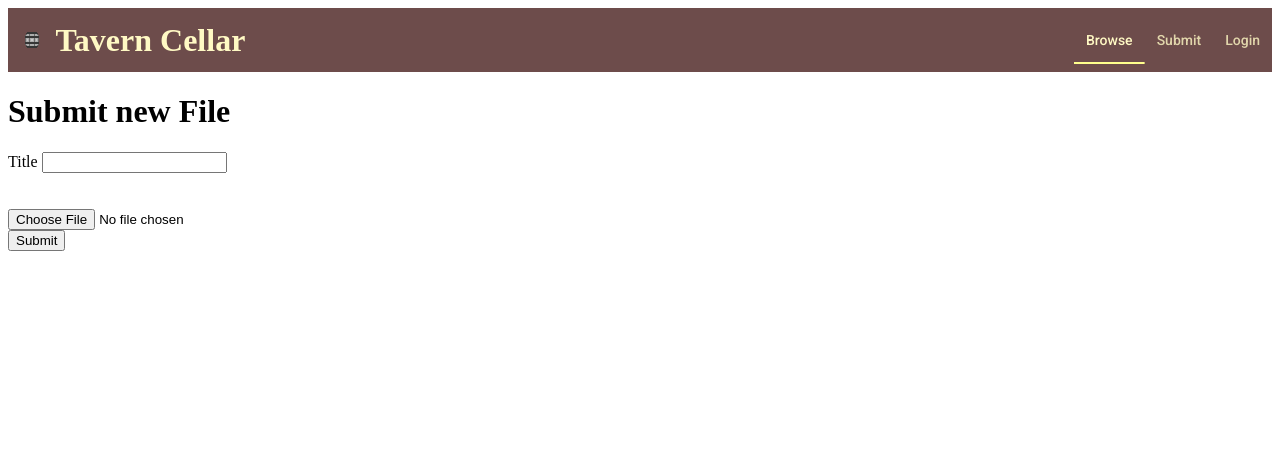
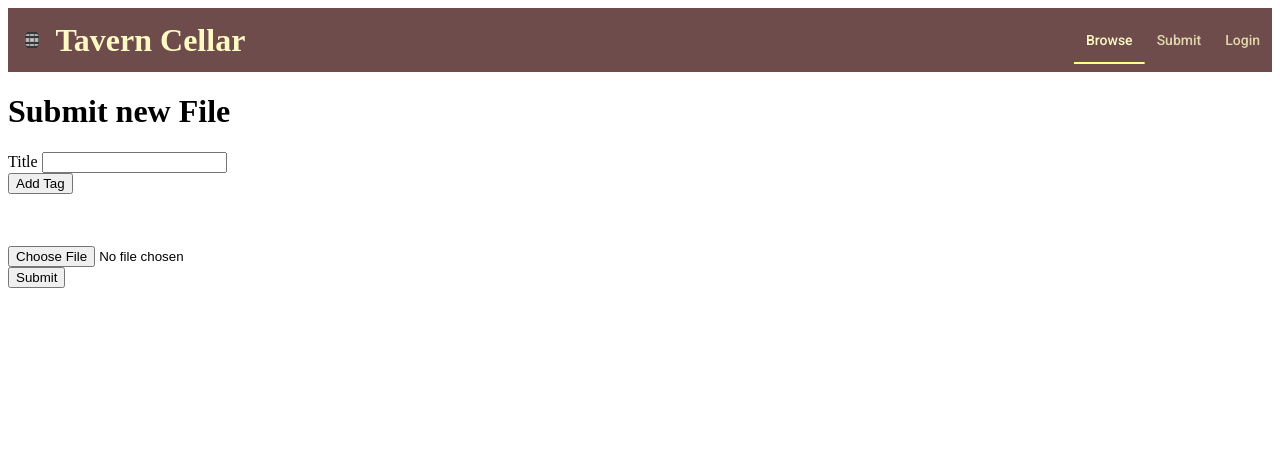
Before and after one commit to kwmcc/TavernCellar, a Flask app: template app/templates/submit.html in a window 1280 px wide. Shown: the top 450 px of the page. Run offline with Flask 2, Linux system fonts and the light colour scheme; the template is opened without the code that fills it: values that come from a table or form of the project are taken from there, others are empty; some libraries are stand-ins or nearby versions.

Commit message:
Tag Fields implemented completely. Tag display in progress.

```diff
--- a/app/main/views.py
+++ b/app/main/views.py
@@ -1,4 +1,5 @@
 import os
+import sys
 from flask import render_template, request, session, redirect, url_for, current_app
 from flask.ext.script import Manager, Shell
 #from flask.ext.moment import Moment
@@ -64,7 +65,7 @@ def browse():
 class SRDForm(Form):
 	file = FileField('SRD .pdf')
 	title = StringField("Title")
-	tag = FieldList(StringField("Tag"),min_entries=1)
+	tag = FieldList(StringField("Tag"),min_entries=2)
 	description = TextField("Description")
 	submit = SubmitField('Submit')
 
@@ -77,6 +78,7 @@ def submit():
 	form = SRDForm()
 	if form.validate_on_submit():
 		print form.tag.data
+		sys.stdout.flush()
 		filename = secure_filename(form.file.data.filename)
 		title = form.title.data
 		description = form.description.data
--- a/app/templates/submit.html
+++ b/app/templates/submit.html
@@ -4,14 +4,36 @@
 {% block content %}
 <title>Submit</title>
 <h1>Submit new File</h1>
+<script src="https://ajax.googleapis.com/ajax/libs/jquery/1.12.2/jquery.min.js"></script>
+<script>
+$(document).ready(function() {
+    var max_fields      = Infinity; //maximum input boxes allowed
+    var wrapper         = $(".tag_fields_wrap ul"); //Fields wrapper
+    var add_button      = $(".tag_field_button"); //Add button ID
+
+    var x = 0; //initlal text box count
+    $(add_button).click(function(e){ //on add input button click
+        e.preventDefault();
+        if(x < max_fields){ //max input box allowed
+            $(wrapper).append('<li><input id="tag-' + x + '" name="tag-' + x + '" type="text" value=""><a href="#" class="remove_field">Remove</a></div></li>'); //add input box
+            x++; //text box increment
+        }
+    });
+
+    $(wrapper).on("click",".remove_field", function(e){ //user click on remove text
+        e.preventDefault(); $(this).parent('li').remove(); x--;
+    })
+});
+</script>
 <form action="/submit" method=post enctype=multipart/form-data>
 	{{form.hidden_tag()}}
 	{{form.title.label}}
 	{{form.title}}<br>
-	{% set temp=4 %}
-	{% for i in range(0,temp) %}
-		{{form.tag}}
-	{% endfor %}
+	<button class="tag_field_button">Add Tag</button>
+	<div class="tag_fields_wrap">
+		<ul class="tag" id="tag">
+		</ul>
+	</div>
 	<br>
 	{{form.description.label}}
 	{{form.description}}<br>
```
